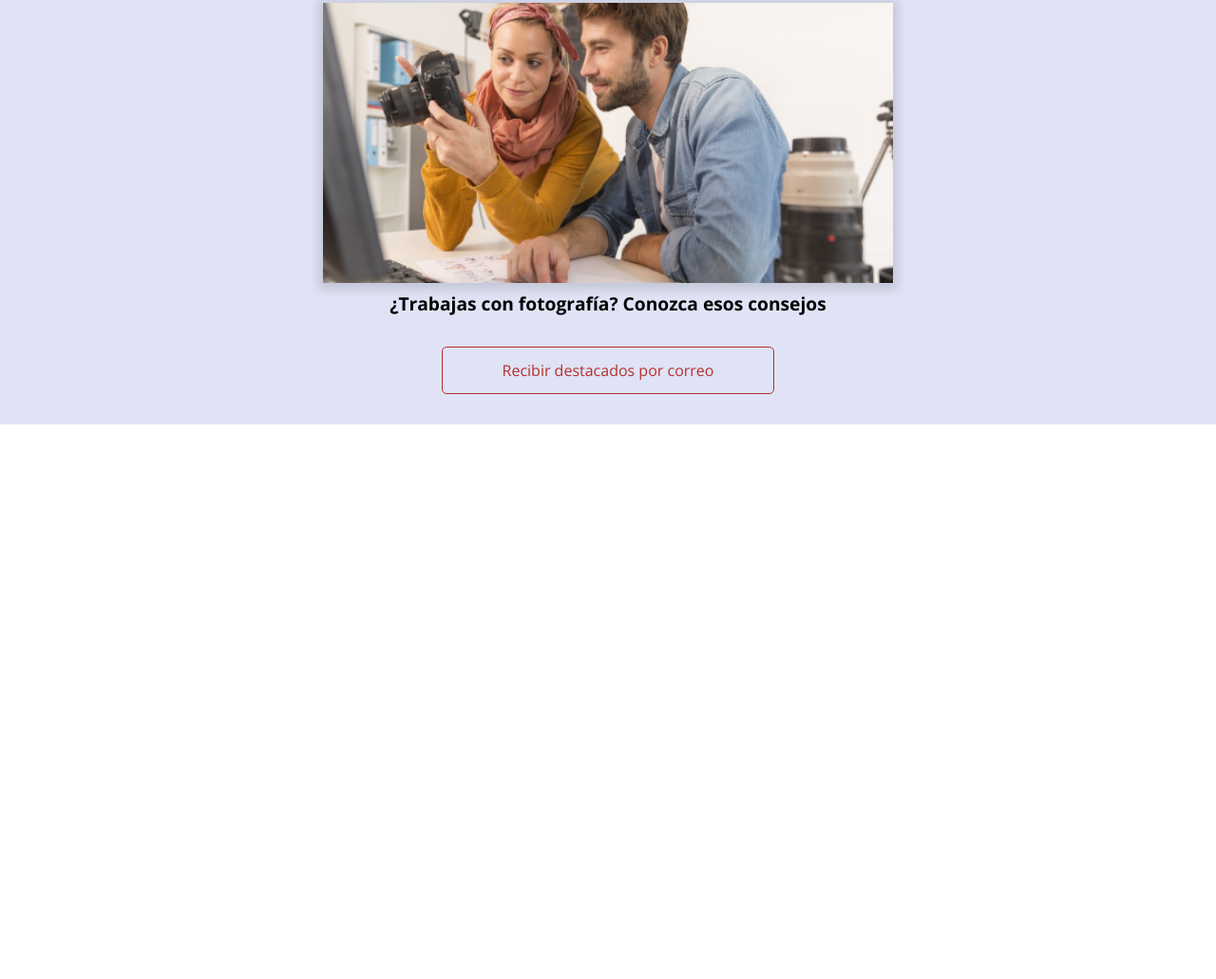
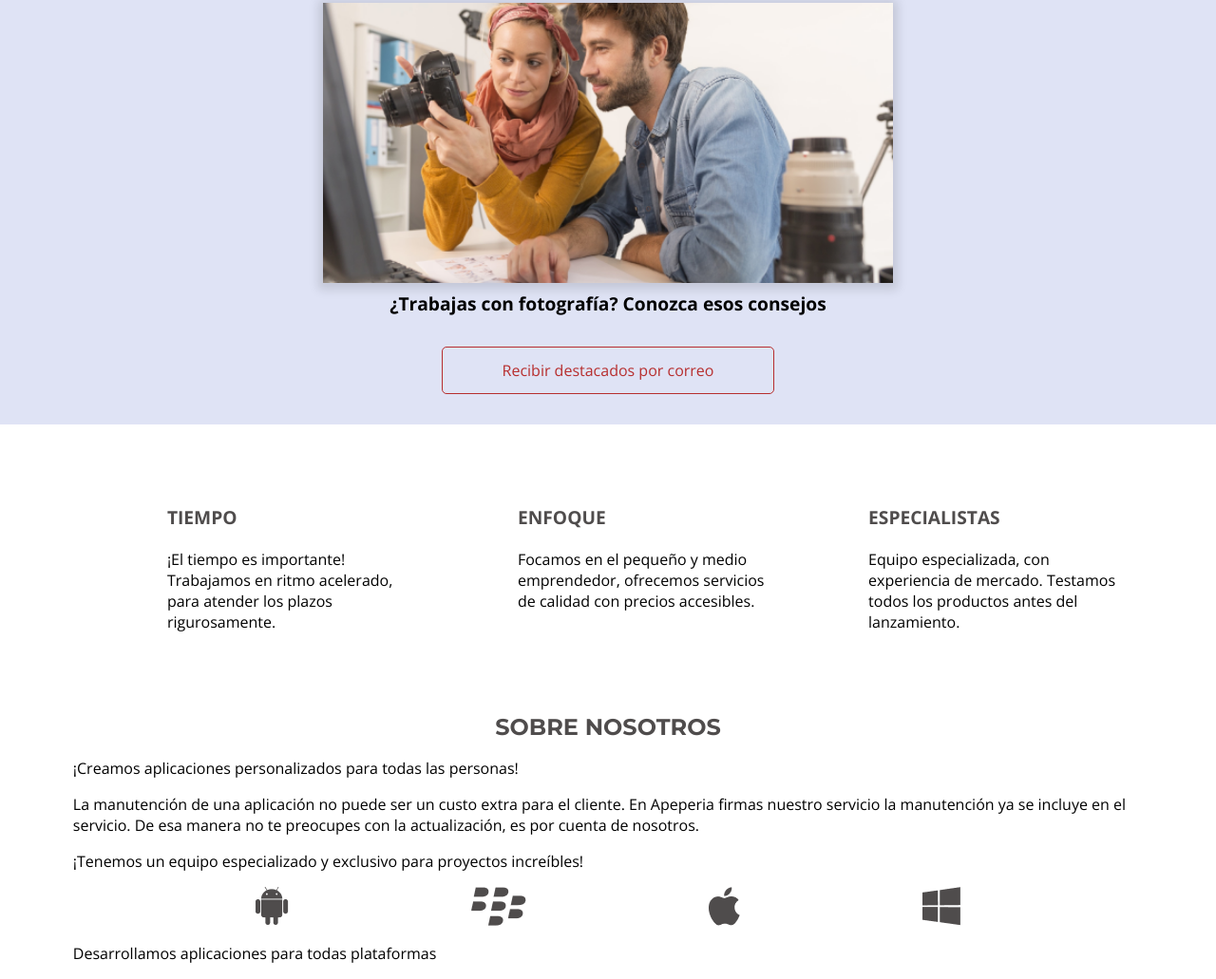
Before and after one commit to CristianMelero/apeperia, a plain HTML site: page Mobile/index.html in a window 1280 px wide. Shown: the part 861-1892 px from the top of the page at 95% size. Before the commit the page ends 1308 px from the top, so only its background shows below. Drawn offline with nearby package versions, Linux system fonts and the light colour scheme; a web font is replaced by a local one.

Commit message:
Agregados de section y css

```diff
--- /dev/null
+++ b/Mobile/css/diferenciales.css
@@ -0,0 +1,28 @@
+.diferenciales {
+    padding-top: 3.5rem;
+    padding-bottom: 3.5rem;
+}
+
+.diferenciales__lista {
+    display: flex;
+    flex-wrap: wrap;
+    justify-content: space-evenly;
+}
+
+.diferenciales__item {
+    max-width: 350px;
+    box-sizing: border-box;
+    padding: 2rem 0 2rem 5rem;
+}
+
+.item__titulo {
+    color: var(--fuente-ceniza-oscuro);
+    font-weight: 700;
+    font-size: 1.2rem;
+    text-transform: uppercase;
+    margin-bottom: 1.5rem;
+}
+
+.item__texto {
+    line-height: normal;
+}
--- /dev/null
+++ b/Mobile/css/sobre-nosotros.css
@@ -0,0 +1,31 @@
+.sobre-nosotros {
+    padding-top: 3rem;
+    padding-bottom: 3rem;
+}
+
+.sobre_nosotros__titulo {
+    color: var(--fuente-ceniza-oscuro);
+    font-weight: 700;
+    font-size: 1.5rem;
+    font-family: var(--montserrat);
+    text-transform: uppercase;
+    text-align: center;
+    margin-bottom: 1.25rem;
+}
+
+.sobre_nosotros__texto {
+    line-height: normal;
+    margin-bottom: 1rem;
+}
+
+.sobre_nosotros__plataformas {
+    display: flex;
+    flex-wrap: wrap;
+    justify-content: space-evenly;
+    margin-bottom: 1rem;
+}
+
+.sobre-nosotros {
+    color: var(--fuente-ceniza-oscuro);
+    font-weight: 700;
+}
--- a/Mobile/index.html
+++ b/Mobile/index.html
@@ -13,6 +13,8 @@
     <link rel="stylesheet" href="css/head.css">
     <link rel="stylesheet" href="css/llamada.css">
     <link rel="stylesheet" href="css/destacados.css">
+    <link rel="stylesheet" href="css/diferenciales.css">
+    <link rel="stylesheet" href="css/sobre-nosotros.css">
     <title>apeperia</title>
 </head>
 
@@ -58,6 +60,47 @@
             <a href="#" class="destacados__boton boton">Recibir destacados por correo</a>
         </section>
 
+        <section class="diferenciales container">
+            <ul class="diferenciales__lista">
+                <li class="diferenciales__item">
+                    <h2 class="item__titulo">Tiempo</h2>
+                    <p class="item__texto">¡El tiempo es importante! Trabajamos en ritmo acelerado, para atender los plazos rigurosamente.</p>
+                </li>
+                <li class="diferenciales__item">
+                    <h2 class="item__titulo">Enfoque</h2>
+                    <p class="item__texto">Focamos en el pequeño y medio emprendedor, ofrecemos servicios de calidad con precios accesibles.</p>
+                </li>
+                <li class="diferenciales__item">
+                    <h2 class="item__titulo">Especialistas</h2>
+                    <p class="item__texto">Equipo especializada, con experiencia de mercado. Testamos todos los productos antes del lanzamiento.</p>
+                </li>
+            </ul>
+        </section>
+
+        <section class="sobre_nosotros container">
+            <div class="sobre_nosotros__contenido">
+                <h2 class="sobre_nosotros__titulo">Sobre nosotros</h2>
+                <p class="sobre_nosotros__texto">
+                    ¡Creamos aplicaciones personalizados para todas las personas!
+                </p>
+                <p class="sobre_nosotros__texto">
+                    La manutención de una aplicación no puede ser un custo extra para el cliente.
+                    En Apeperia firmas nuestro servicio la manutención ya se incluye en el servicio.
+                    De esa manera no te preocupes con la actualización, es por cuenta de nosotros.
+                </p>
+                <p class="sobre_nosotros__texto sobre-nosotros__texto--destacado sobre-nosotros__texto--division">
+                    ¡Tenemos un equipo especializado y exclusivo para proyectos increíbles!
+                </p>
+                <ul class="sobre_nosotros__plataformas">
+                    <li><img src="img/android.png" alt="Ícono del Android"></li>
+                    <li><img src="img/blackberry.png" alt="Ícono del Blackberry"></li>
+                    <li><img src="img/apple.png" alt="Ícono de la Apple"></li>
+                    <li><img src="img/windowsphone.png" alt="Ícono del Windows"></li>
+                </ul>
+                <p class="sobre_nosotros__texto">Desarrollamos aplicaciones para todas plataformas</p>
+            </div>
+        </section>
+
     </main>
 
     <main>
```
